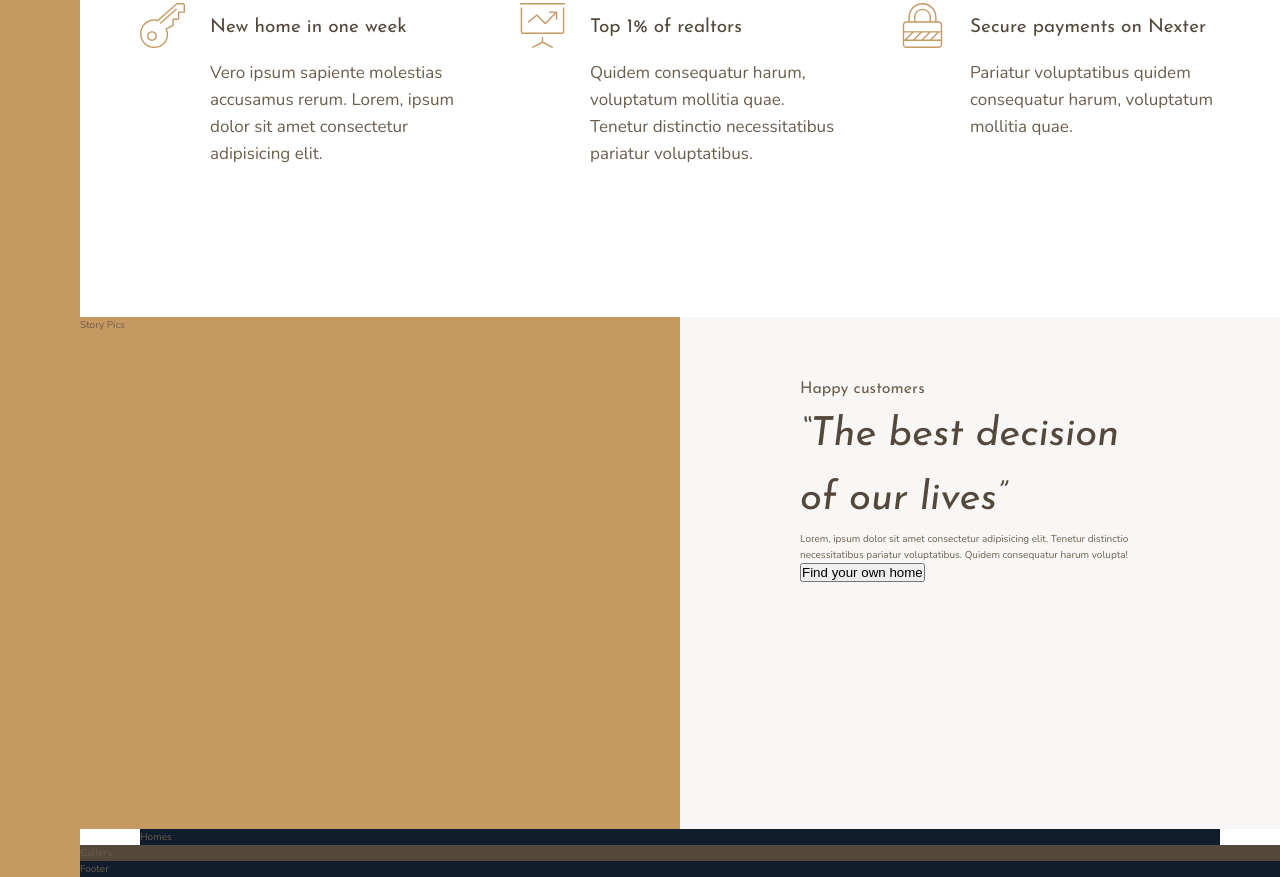
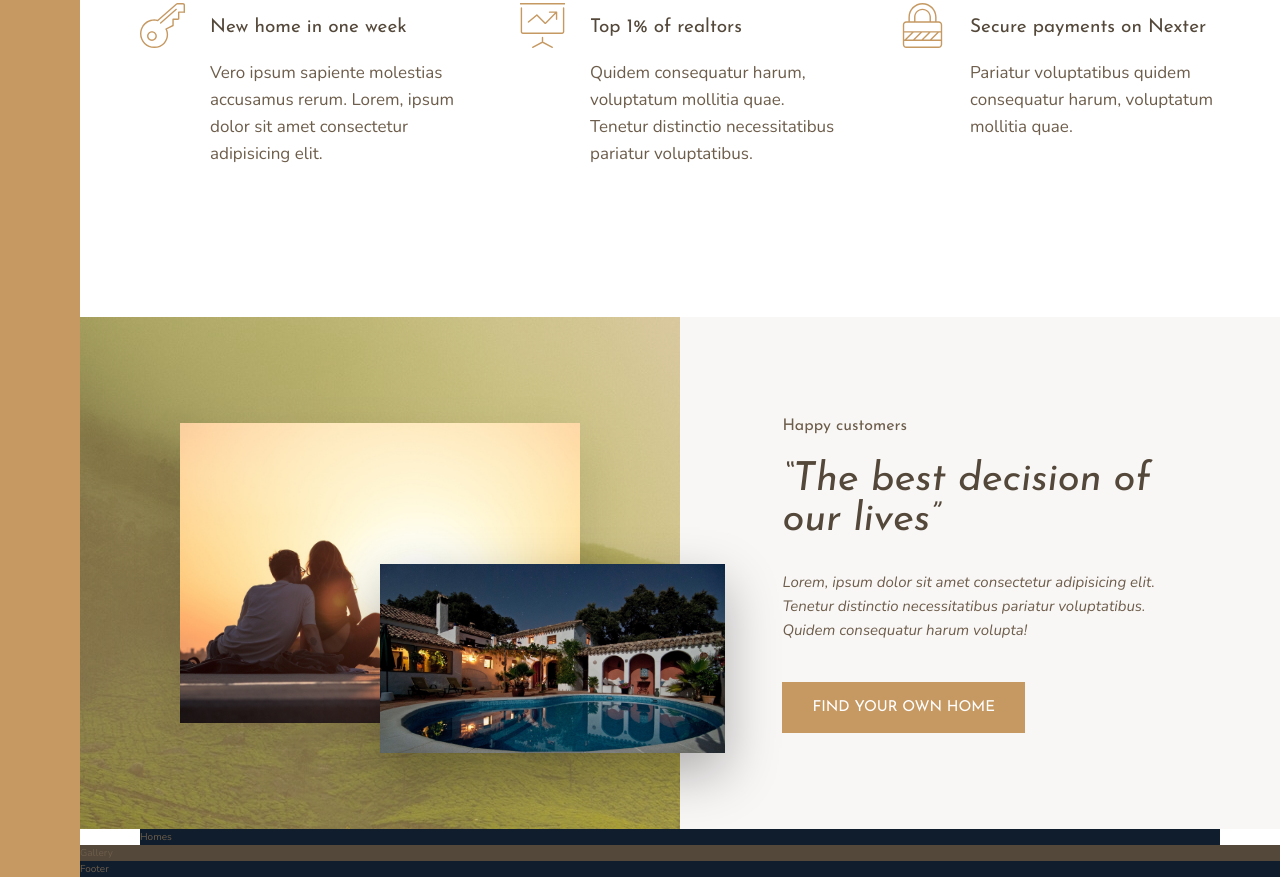
Before and after one commit to elizabethhyer/nexter-css-grid, a website: page index.html in a window 1280 px wide. Shown: the part 991-1868 px from the top of the page. Drawn offline with nearby package versions, Linux system fonts and the light colour scheme.

Commit message:
Built stories section

```diff
--- a/index.html
+++ b/index.html
@@ -80,10 +80,17 @@
         </p>
       </div>
     </section>
-    <div class="story__pictures">Story Pics</div>
+    <div class="story__pictures">
+      <img
+        src="img/story-1.jpeg"
+        alt="Couple with new house"
+        class="story__img-1"
+      />
+      <img src="img/story-2.jpeg" alt="New house" class="story__img-2" />
+    </div>
     <div class="story__content">
-      <h3 class="heading-3">Happy customers</h3>
-      <h2 class="heading-2 heading-2--dark">
+      <h3 class="heading-3 mb-sm">Happy customers</h3>
+      <h2 class="heading-2 heading-2--dark mb-md">
         &ldquo;The best decision of our lives&rdquo;
       </h2>
       <p class="story__text">
--- a/package.json
+++ b/package.json
@@ -1,5 +1,5 @@
 {
-  "name": "Nexter",
+  "name": "nexter",
   "version": "1.0.0",
   "description": "Nexter webpage",
   "main": "index.js",
--- a/sass/_story.scss
+++ b/sass/_story.scss
@@ -2,12 +2,51 @@
   &__pictures {
     background-color: $color-primary;
     grid-column: full-start / col-end 4;
+    background-image: linear-gradient(
+        rgba($color-primary, 0.5),
+        rgba($color-primary, 0.5)
+      ),
+      url(../img/back.jpg);
+
+    display: grid;
+    align-items: center;
+    grid-template-rows: repeat(6, 1fr);
+    grid-template-columns: repeat(6, 1fr);
+  }
+
+  &__img-1 {
+    width: 100%;
+    grid-row: 2 / 6;
+    grid-column: 2 / 6;
+    box-shadow: 0 2rem 5rem rgba(#000, 0.1);
+  }
+
+  &__img-2 {
+    width: 115%;
+    grid-row: 4 / 6;
+    grid-column: 4 / 7;
+    z-index: 20;
+    box-shadow: 0 2rem 5rem rgba(#000, 0.3);
   }
 
   &__content {
     background-color: $color-grey-light-1;
     grid-column: col-start 5 / full-end;
 
-    padding: 6rem 12rem;
+    padding: 6rem 8vw;
+    // display: flex;
+    // flex-direction: column;
+    // justify-content: center;
+    // align-items: flex-start;
+
+    display: grid;
+    align-content: center;
+    justify-items: start;
+  }
+
+  &__text {
+    font-size: 1.5rem;
+    font-style: italic;
+    margin-bottom: 4rem;
   }
 }
--- a/sass/_typography.scss
+++ b/sass/_typography.scss
@@ -39,3 +39,36 @@
     color: $color-grey-dark-1;
   }
 }
+
+.btn {
+  background-color: $color-primary;
+  color: #fff;
+  border: none;
+  border-radius: 0;
+  font-family: $font-display;
+  font-size: 1.5rem;
+  text-transform: uppercase;
+  padding: 1.8rem 3rem;
+  cursor: pointer;
+  transition: all 0.2s;
+
+  &:hover {
+    background-color: $color-primary-dark;
+  }
+}
+
+.mb-sm {
+  margin-bottom: 2rem;
+}
+
+.mb-md {
+  margin-bottom: 3rem;
+}
+
+.mb-lg {
+  margin-bottom: 4rem;
+}
+
+.mb-hg {
+  margin-bottom: 8rem;
+}
```
Also changed, not shown: css/style.css, 1 other file.
